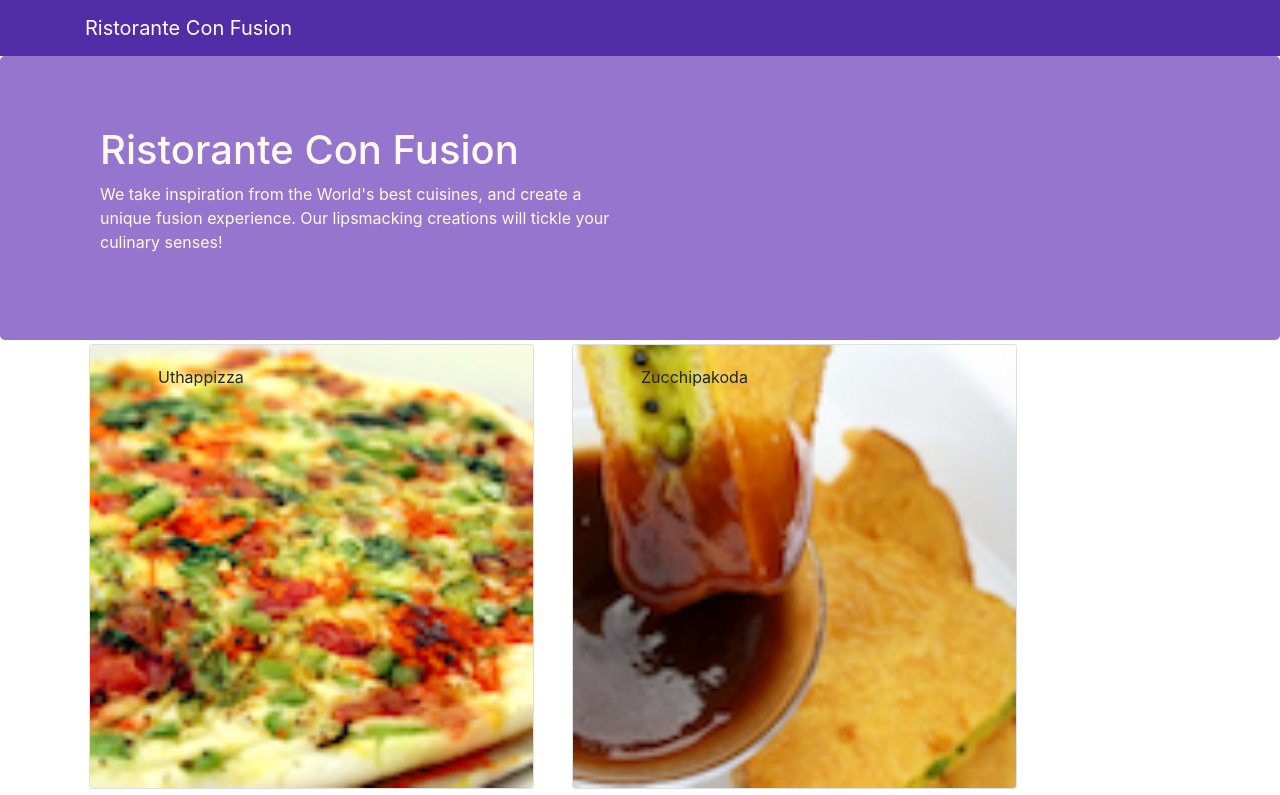
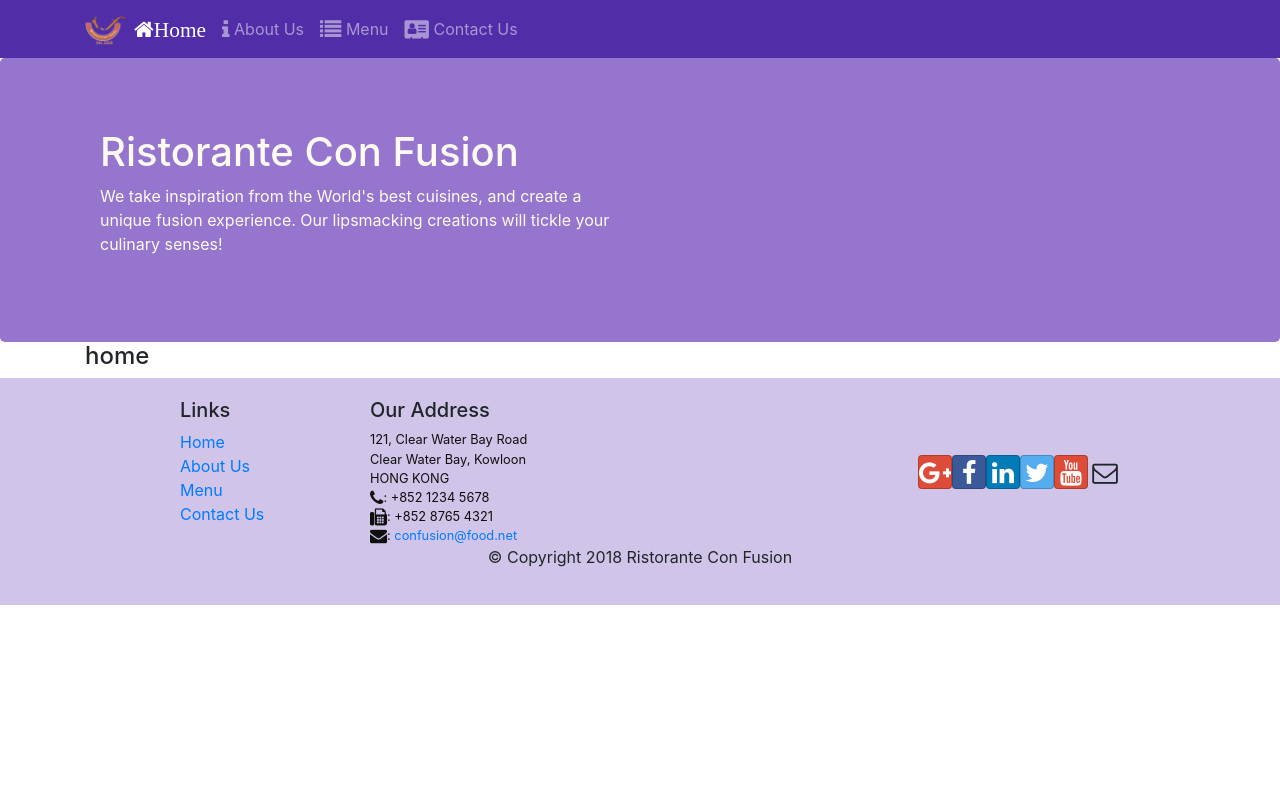
Before and after one commit to grestonian/Full-Stack-Web-Development-with-React, a React (Create React App) app in the folder 2-Front-End Development with React/confusion/: page /home in a window 1280 px wide. Shown: the top 795 px of the page. Built offline with nearby package versions, Linux system fonts and the light colour scheme.

Commit message:
W2-React router

```diff
--- a/2-Front-End Development with React/confusion/package.json
+++ b/2-Front-End Development with React/confusion/package.json
@@ -12,6 +12,7 @@
     "react": "^17.0.1",
     "react-dom": "^17.0.1",
     "react-popper": "^2.2.4",
+    "react-router-dom": "^5.2.0",
     "react-scripts": "4.0.1",
     "reactstrap": "^8.9.0",
     "web-vitals": "^0.2.4"
--- a/2-Front-End Development with React/confusion/src/App.js
+++ b/2-Front-End Development with React/confusion/src/App.js
@@ -1,17 +1,18 @@
 import './App.css';
-import { Navbar, NavbarBrand } from 'reactstrap';
 import Main from './Components/MainComponent';
-import { DISHES } from './shared/dishes.js';
 import { Component } from 'react';
+import { BrowserRouter } from 'react-router-dom'
 
 class App extends Component{
 
 
   render() {
     return (
-      <div>
-        <Main/>
-      </div>
+      <BrowserRouter>
+        <div>
+          <Main/>
+        </div>
+      </BrowserRouter>
     );
   }
 
--- a/2-Front-End Development with React/confusion/src/Components/FooterComponent.js
+++ b/2-Front-End Development with React/confusion/src/Components/FooterComponent.js
@@ -1,4 +1,5 @@
 import React from 'react';
+import { Link } from 'react-router-dom'
 
 function Footer(props) {
     return(
@@ -8,10 +9,10 @@ function Footer(props) {
                 <div className="col-4 offset-1 col-sm-2">
                     <h5>Links</h5>
                     <ul className="list-unstyled">
-                        <li><a href="#">Home</a></li>
-                        <li><a href="#">About</a></li>
-                        <li><a href="#">Menu</a></li>
-                        <li><a href="contactus.html">Contact</a></li>
+                        <li><Link to='/home'>Home</Link></li>
+                        <li><Link to='/aboutus'>About Us</Link></li>
+                        <li><Link to='/menu'>Menu</Link></li>
+                        <li><Link to='/contactus'>Contact Us</Link></li>
                     </ul>
                 </div>
                 <div className="col-7 col-sm-5">
--- a/2-Front-End Development with React/confusion/src/Components/HeaderComponent.js
+++ b/2-Front-End Development with React/confusion/src/Components/HeaderComponent.js
@@ -1,14 +1,52 @@
 import React, { Component } from 'react';
-import { Navbar, NavbarBrand, Jumbotron } from 'reactstrap';
+import { Navbar, NavbarBrand, Jumbotron, Nav, NavbarToggler, Collapse, NavItem } from 'reactstrap';
+import { NavLink } from 'react-router-dom'
 
 class Header extends Component {
+
+  constructor(props) {
+    super(props);
+    this.state = {
+      isNavOpen : false,
+    };
+
+    this.toggleNav = this.toggleNav.bind(this);
+  }
+
+  toggleNav () {
+    this.setState({
+      isNavOpen: !this.state.isNavOpen
+    });
+  }
   render() {
     return (
       // or use <React.fragment>
       <>
-        <Navbar dark>
+        <Navbar dark expand="md">
           <div className="container">
-            <NavbarBrand href="/">Ristorante Con Fusion</NavbarBrand>
+            <NavbarBrand className="mr-auto" href="/">
+              <img src="assets/images/logo.png" height="30" width="41"
+                alt="Ristorante Con Fusion" />
+            </NavbarBrand>
+            <NavbarToggler onClick={this.toggleNav} />
+            <Collapse isOpen={this.state.isNavOpen} navbar>
+              <Nav navbar>
+                <NavItem>
+                  <NavLink className="nav-link" to="/home">
+                    <span className="fa fa-home fa-lg">Home</span>
+                  </NavLink>
+                </NavItem>
+                <NavItem>
+                  <NavLink className="nav-link" to='/aboutus'><span className="fa fa-info fa-lg"></span> About Us</NavLink>
+                </NavItem>
+                <NavItem>
+                  <NavLink className="nav-link"  to='/menu'><span className="fa fa-list fa-lg"></span> Menu</NavLink>
+                </NavItem>
+                <NavItem>
+                  <NavLink className="nav-link" to='/contactus'><span className="fa fa-address-card fa-lg"></span> Contact Us</NavLink>
+                </NavItem>
+              </Nav>
+            </Collapse>
           </div>
         </Navbar>
         <Jumbotron>
--- /dev/null
+++ b/2-Front-End Development with React/confusion/src/Components/HomeComponent.js
@@ -0,0 +1,11 @@
+import React from 'react';
+
+function Home(props) {
+    return(
+        <div className="container">
+            <h4>home</h4>
+        </div>
+    )
+}
+
+export default Home;
--- a/2-Front-End Development with React/confusion/src/Components/MainComponent.js
+++ b/2-Front-End Development with React/confusion/src/Components/MainComponent.js
@@ -1,9 +1,11 @@
 import Header from './HeaderComponent';
+import Home from './HomeComponent'
 import Menu from './MenuComponent';
 import { DISHES } from '../shared/dishes.js';
 import { Component } from 'react';
-import DishDetail from './DishDetailComponent';
 import Footer from './FooterComponent';
+
+import { Switch, Route, Redirect } from 'react-router-dom'
 
 class Main extends Component{
 
@@ -12,22 +14,24 @@ class Main extends Component{
 
     this.state = {
       dishes: DISHES,
-      selectedDish: null
     };
   }
 
-  onDishSelect(dishId) {
-    this.setState({selectedDish: dishId});
-  }
 
   render() {
+    const Homepage = () => {
+      return (
+        <Home/>
+      )
+    }
     return (
       <div>
           <Header/>
-          <Menu dishes={this.state.dishes}
-            onClick={(dishId) => this.onDishSelect(dishId)}/>
-          <DishDetail
-            dish={this.state.dishes.filter((dish) => dish.id === this.state.selectedDish)[0]}/>
+          <Switch>
+            <Route path="/home" component={Homepage} />
+            <Route exact path="/menu" component={() => <Menu dishes={this.state.dishes}/>} />
+            <Redirect to="/home"/>
+          </Switch>
           <Footer/>
       </div>
     );
```
Also changed, not shown: 2 other files (tests, documents, lock files or other folders).
